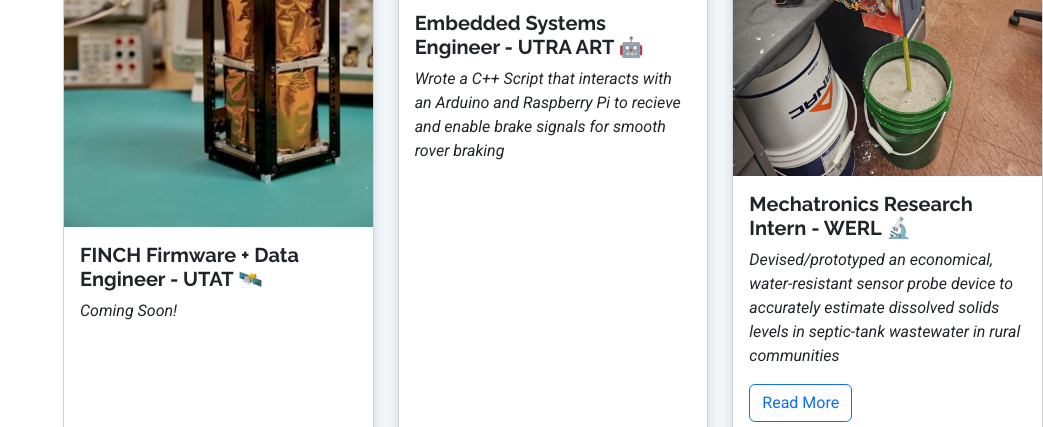
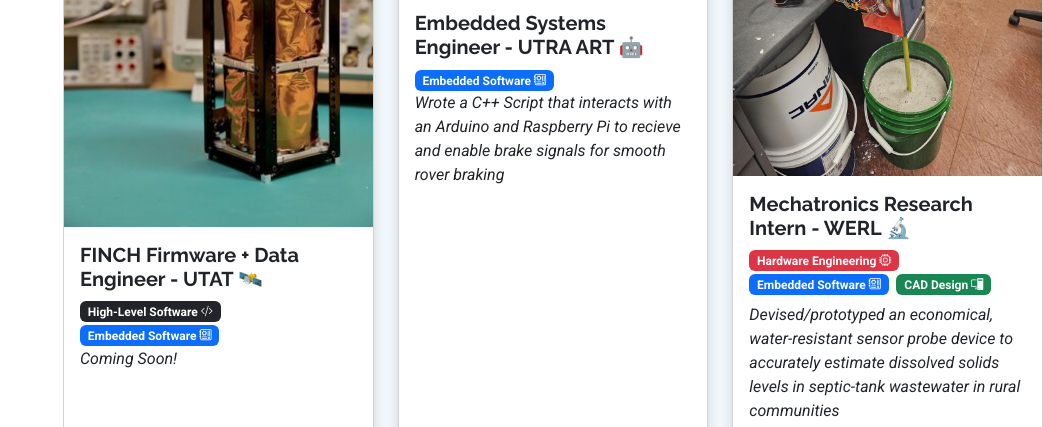
Before and after one commit to hishamkaleem27/hishamkaleem27.github.io, a plain HTML site: page index.html in a window 1280 px wide. Shown: the part 2373-2800 px from the top of the page, without its empty margins (237-1280 px from the left). Drawn offline with Linux system fonts and the light colour scheme.

Commit message:
Added discipline tags

```diff
--- a/index.html
+++ b/index.html
@@ -188,6 +188,8 @@
       <img src="assets/img/WorkImg/utat.jpg" class="card-img-top" alt="Experience Image">
       <div class="card-body">
         <h5 class="card-title"><strong>FINCH Firmware + Data Engineer - UTAT 🛰️</strong></h5>
+            <span class="badge bg-dark me-1">High-Level Software <i class="bi bi-code-slash"></i></span>
+            <span class="badge bg-primary me-1">Embedded Software <i class="bi bi-motherboard"></i></span>
         <p class="card-text"><em>Coming Soon!</em></p>
       </div>
     </div>
@@ -199,6 +201,7 @@
       <img src="assets/img/WorkImg/art.jpeg" class="card-img-top" alt="Experience Image">
       <div class="card-body">
         <h5 class="card-title"><strong>Embedded Systems Engineer - UTRA ART 🤖</strong></h5>
+            <span class="badge bg-primary me-1">Embedded Software <i class="bi bi-motherboard"></i></span>
         <p class="card-text"><em>Wrote a C++ Script that interacts with an Arduino and Raspberry Pi to recieve and
           enable brake signals for smooth rover braking</em></p>
       </div>
@@ -211,6 +214,9 @@
       <img src="assets/img/WorkImg/testing.jpeg" class="card-img-top" alt="Experience Image">
       <div class="card-body">
         <h5 class="card-title"><strong>Mechatronics Research Intern - WERL 🔬</strong></h5>
+          <span class="badge bg-danger me-1">Hardware Engineering <i class="bi bi-cpu"></i></span>
+          <span class="badge bg-primary me-1">Embedded Software <i class="bi bi-motherboard"></i></span>
+           <span class="badge bg-success me-1 mb-2">CAD Design <i class="bi bi-pc-display"></i></span>
         <p class="card-text"><em>Devised/prototyped an economical, water-resistant sensor probe device to accurately
         estimate dissolved solids levels in septic-tank wastewater in rural communities</em></p>
         <a href="WorkSites/werl.html" class="btn btn-outline-primary">Read More</a>
@@ -224,6 +230,7 @@
       <img src="assets/img/WorkImg/PCB.png" class="card-img-top" alt="Experience Image">
       <div class="card-body">
         <h5 class="card-title"><strong>PCB Engineering Intern - Jitterware Inc 📟</strong></h5>
+          <span class="badge bg-danger me-1">Hardware Engineering <i class="bi bi-cpu"></i></span>
         <p class="card-text"><em>Designed schematics and a multilayer PCB in KiCAD for an open-source, analog hall-effect sensor keyboard </em></p>
         <a href="WorkSites/jitterware.html" class="btn btn-outline-primary">Read More</a>
       </div>
@@ -236,6 +243,7 @@
       <img src="assets/img/WorkImg/esp2.png" class="card-img-top" alt="Experience Image">
       <div class="card-body">
         <h5 class="card-title"><strong>Programming Lead - ESPII Project 💻</strong></h5>
+          <span class="badge bg-dark me-1 mb-2">High-Level Software <i class="bi bi-code-slash"></i></span>
         <p class="card-text"><em>Created a Python script to automatically produce custom powerpoints
           with AI-generated article summaries for a SickKids Hospital Research Team</em></p>
         <a href="WorkSites/esp2.html" class="btn btn-outline-primary">Read More</a>
@@ -249,6 +257,7 @@
       <img src="assets/img/WorkImg/esp1.jpeg" class="card-img-top" alt="Experience Image">
       <div class="card-body">
         <h5 class="card-title"><strong>CAD Design Lead - ESPI Project 🛠️</strong></h5>
+          <span class="badge bg-success me-1 mb-2">CAD Design <i class="bi bi-pc-display"></i></span>
         <p class="card-text"><em>Led the CAD Design in Fusion 360 for an accessible enterance to a campus theater, icorporating
           motorized walkways, wheelchair lifts, LED direction indication, and accessible theater seating
         </em></p>
@@ -279,7 +288,7 @@
         <div class="portfolio-content h-100">
           <img src="assets/img/ProjectImg/295PCB.jpeg" class="img-fluid border border-dark" alt="">
           <div class="portfolio-info">
-            <h4>Hardware Engineering</h4>
+            <span class="badge bg-danger me-1">Hardware Engineering <i class="bi bi-cpu"></i></span>
             <p>Software Defined Radio (SDR) RX Receiver Chain</p>
             <a href="ProjectSites/ece295.html" title="More Details" class="details-link"><i class="bi bi-link-45deg"></i></a>
           </div>
@@ -291,7 +300,7 @@
         <div class="portfolio-content h-100">
           <img src="assets/img/ProjectImg/5VReg.jpeg" class="img-fluid border border-dark" alt="">
           <div class="portfolio-info">
-            <h4>Hardware Engineering</h4>
+            <span class="badge bg-danger me-1">Hardware Engineering <i class="bi bi-cpu"></i></span>
             <p>Simple 5V Voltage Regulator using the L7805 IC</p>
             <a href="ProjectSites/voltReg.html" title="More Details" class="details-link"><i class="bi bi-link-45deg"></i></a>
           </div>
@@ -303,7 +312,7 @@
         <div class="portfolio-content h-100">
           <img src="assets/img/ProjectImg/ece243.png" class="img-fluid border border-dark" alt="">
           <div class="portfolio-info">
-            <h4>Embedded Software</h4>
+            <span class="badge bg-primary me-1">Embedded Software <i class="bi bi-motherboard"></i></span>
             <p>Reversi Game using DE1-SoC/NIOS-V Processor</p>
             <a href="ProjectSites/ece243.html" title="More Details" class="details-link"><i class="bi bi-link-45deg"></i></a>
           </div>
@@ -315,7 +324,7 @@
         <div class="portfolio-content h-100">
           <img src="assets/img/ProjectImg/pokemon.png" class="img-fluid border border-dark" alt="">
           <div class="portfolio-info">
-            <h4>High-Level Software</h4>
+            <span class="badge bg-dark me-1">High-Level Software <i class="bi bi-code-slash"></i></span>
             <p>Terminal-Based simulation of Pokemon made in Java using .txt I/O</p>
             <a href="https://github.com/hishamkaleem27/Terminal-Pokemon" title="Github Repo" class="details-link" target="_blank"><i class="bi bi-github"></i></a>
           </div>
@@ -327,7 +336,7 @@
         <div class="portfolio-content h-100">
           <img src="assets/img/ProjectImg/nba.jpeg" class="img-fluid border border-dark" alt="">
           <div class="portfolio-info">
-            <h4>High-Level Software</h4>
+            <span class="badge bg-dark me-1">High-Level Software <i class="bi bi-code-slash"></i></span>
             <p>NBA Trade Simulator made in Python using PyGame and TKinter GUI</p>
             <a href="https://github.com/hishamkaleem27/NBA-Trade-Simulator" title="Github Repo" class="details-link" target="_blank"><i class="bi bi-github"></i></a>
           </div>
```
